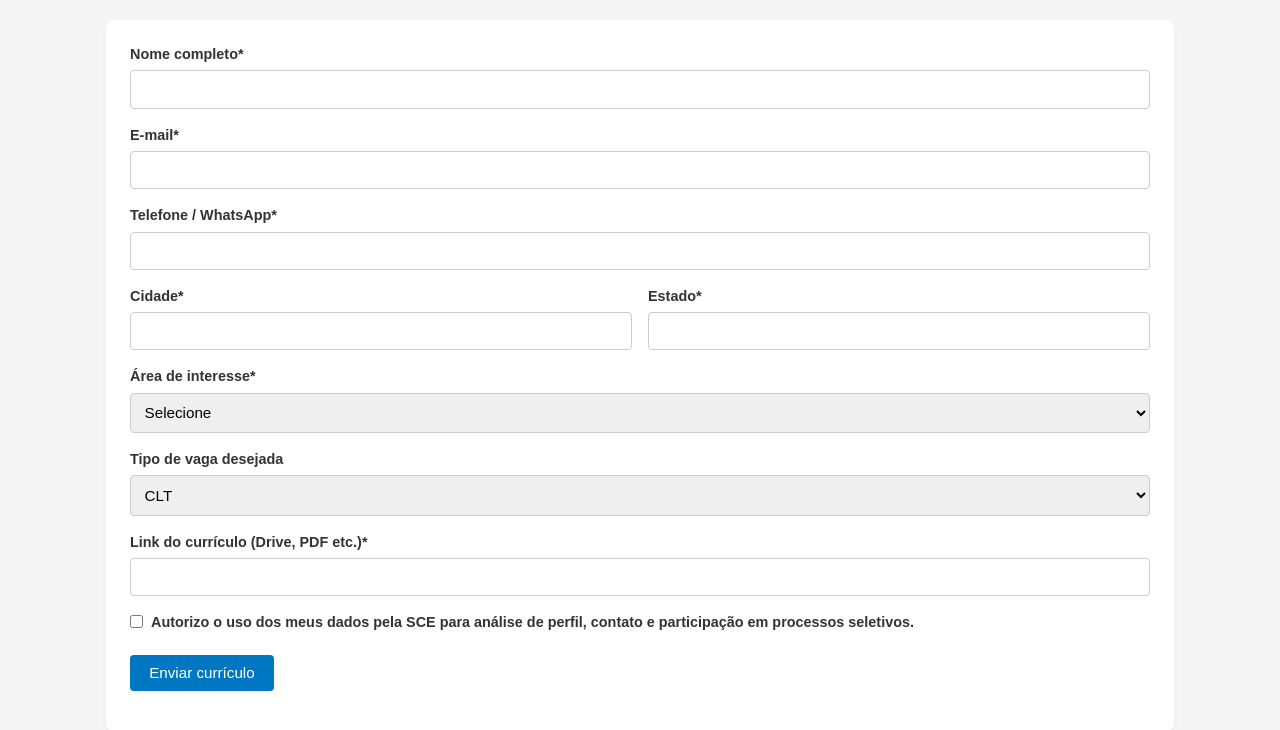
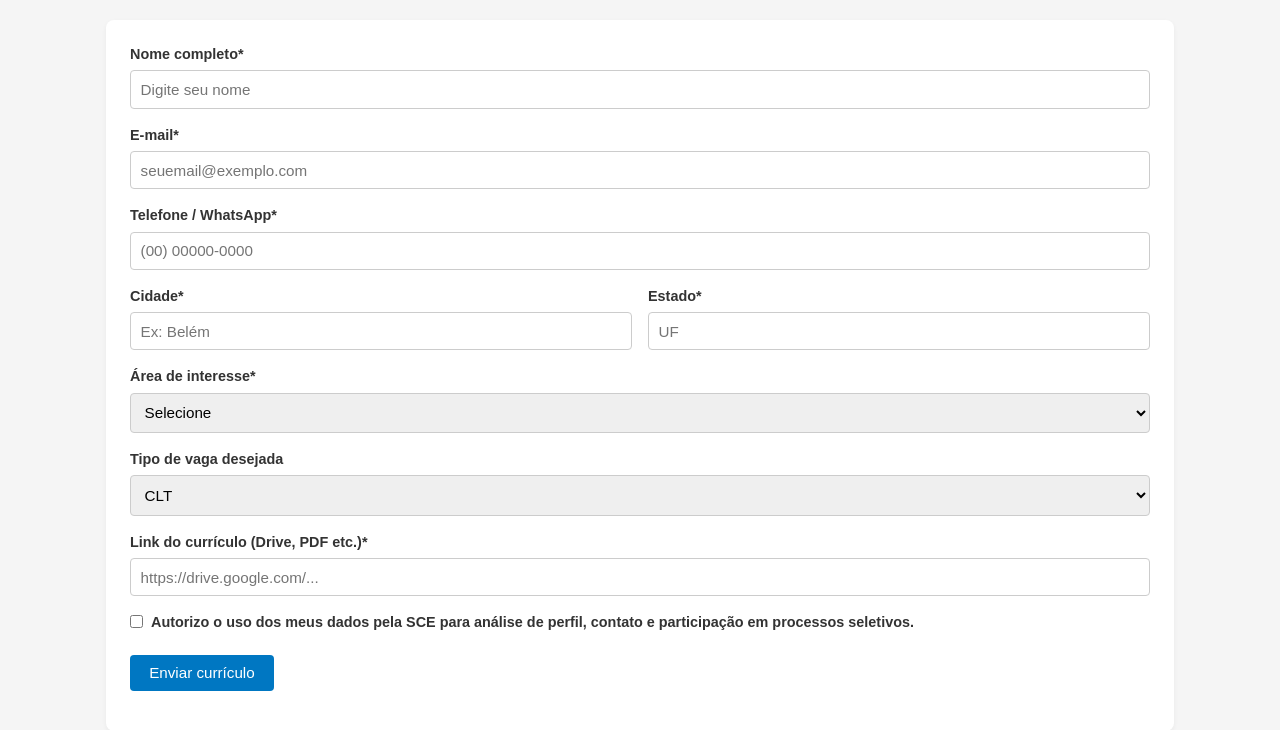
Before and after one commit to YasmimSarmento/SCE_Servicos_Combinados, a plain HTML site: page cadastro.html in a window 1280 px wide. Shown: the part 156-886 px from the top of the page. Drawn offline with Linux system fonts and the light colour scheme.

Commit message:
Estrutura limpa

```diff
--- a/cadastro.html
+++ b/cadastro.html
@@ -3,12 +3,13 @@
 
 <head>
     <meta charset="UTF-8">
-    <title>Cadastrar Currículo - SCE Banco de Talentos</title>
+    <title>Cadastrar Currículo • SCE Banco de Talentos</title>
+    <meta name="viewport" content="width=device-width, initial-scale=1.0">
     <link rel="stylesheet" href="css/style.css">
-    <meta name="viewport" content="width=device-width, initial-scale=1.0">
 </head>
 
 <body>
+    <!-- ===== HEADER ===== -->
     <header class="topo">
         <img src="img/logo-sce.png" alt="Logo SCE">
         <nav>
@@ -20,33 +21,67 @@
     <main class="conteudo">
         <h1>Cadastrar Currículo</h1>
 
+        <!-- ===== FORMULÁRIO ===== -->
         <form id="form-cadastro">
+
+            <!-- Nome -->
             <div class="campo">
                 <label for="nome">Nome completo*</label>
-                <input type="text" id="nome" required>
+                <input
+                    type="text"
+                    id="nome"
+                    placeholder="Digite seu nome"
+                    required
+                >
             </div>
 
+            <!-- Email -->
             <div class="campo">
                 <label for="email">E-mail*</label>
-                <input type="email" id="email" required>
+                <input
+                    type="email"
+                    id="email"
+                    placeholder="seuemail@exemplo.com"
+                    required
+                >
             </div>
 
+            <!-- Telefone -->
             <div class="campo">
                 <label for="telefone">Telefone / WhatsApp*</label>
-                <input type="tel" id="telefone" required>
+                <input
+                    type="tel"
+                    id="telefone"
+                    placeholder="(00) 00000-0000"
+                    required
+                >
             </div>
 
+            <!-- Cidade + Estado -->
             <div class="grupo">
                 <div class="campo">
                     <label for="cidade">Cidade*</label>
-                    <input type="text" id="cidade" required>
+                    <input
+                        type="text"
+                        id="cidade"
+                        placeholder="Ex: Belém"
+                        required
+                    >
                 </div>
+
                 <div class="campo">
                     <label for="estado">Estado*</label>
-                    <input type="text" id="estado" maxlength="2" required>
+                    <input
+                        type="text"
+                        id="estado"
+                        maxlength="2"
+                        placeholder="UF"
+                        required
+                    >
                 </div>
             </div>
 
+            <!-- Área de interesse -->
             <div class="campo">
                 <label for="area">Área de interesse*</label>
                 <select id="area" required>
@@ -58,6 +93,7 @@
                 </select>
             </div>
 
+            <!-- Tipo -->
             <div class="campo">
                 <label for="tipo-vaga">Tipo de vaga desejada</label>
                 <select id="tipo-vaga">
@@ -67,20 +103,29 @@
                 </select>
             </div>
 
+            <!-- Link -->
             <div class="campo">
                 <label for="link-cv">Link do currículo (Drive, PDF etc.)*</label>
-                <input type="url" id="link-cv" required>
+                <input
+                    type="url"
+                    id="link-cv"
+                    placeholder="https://drive.google.com/..."
+                    required
+                >
             </div>
 
+            <!-- LGPD -->
             <div class="campo check">
                 <input type="checkbox" id="lgpd" required>
                 <label for="lgpd">
-                    Autorizo o uso dos meus dados pela SCE para análise de perfil, contato e participação em processos
-                    seletivos.
+                    Autorizo o uso dos meus dados pela SCE para análise de perfil, contato e participação em processos seletivos.
                 </label>
             </div>
 
+            <!-- Botão -->
             <button type="submit" class="btn">Enviar currículo</button>
+
+            <!-- Mensagem -->
             <p id="mensagem-retorno" class="mensagem"></p>
         </form>
     </main>
```
Also changed, not shown: index.html (+18 -9 lines), vagas.html (+18 -8 lines).
